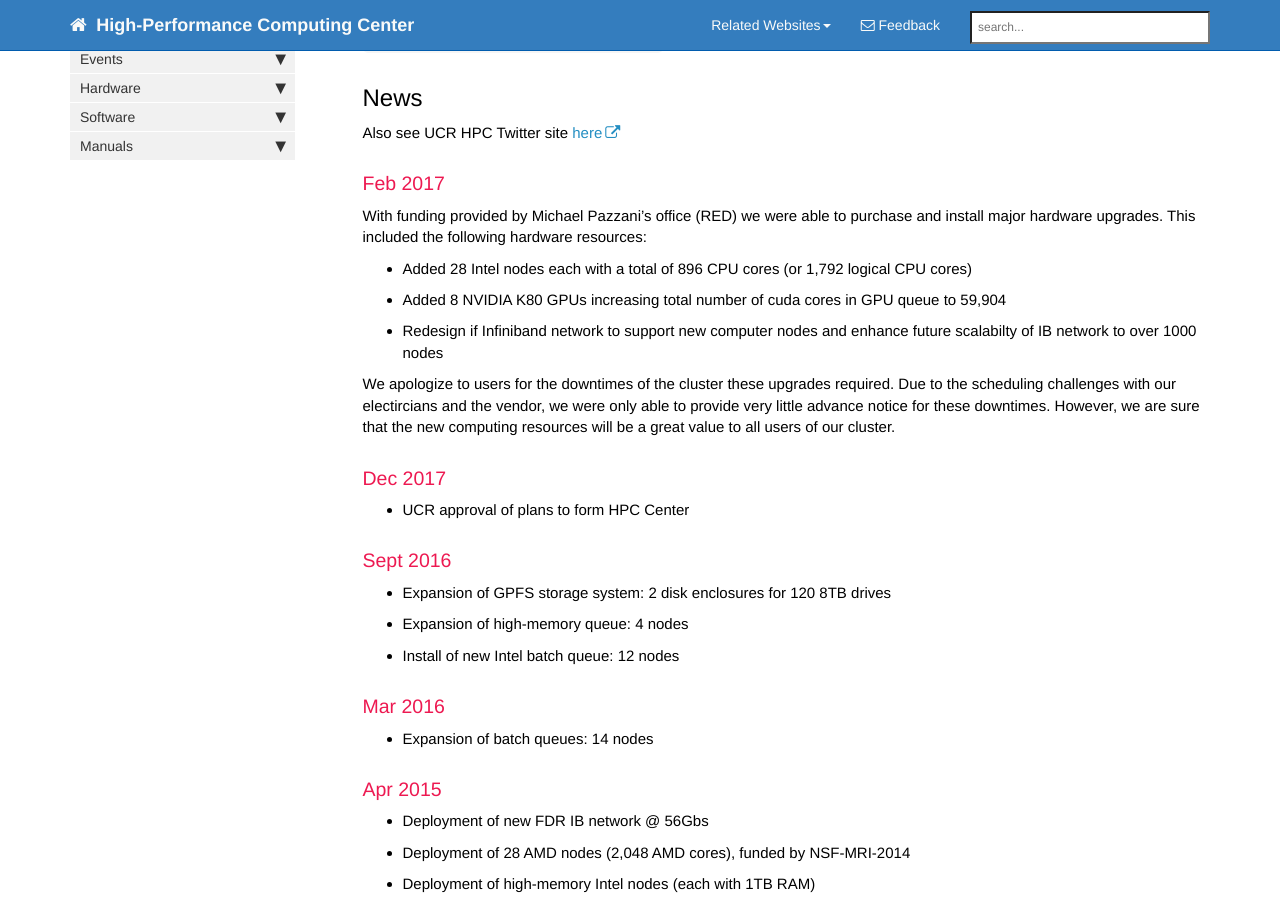
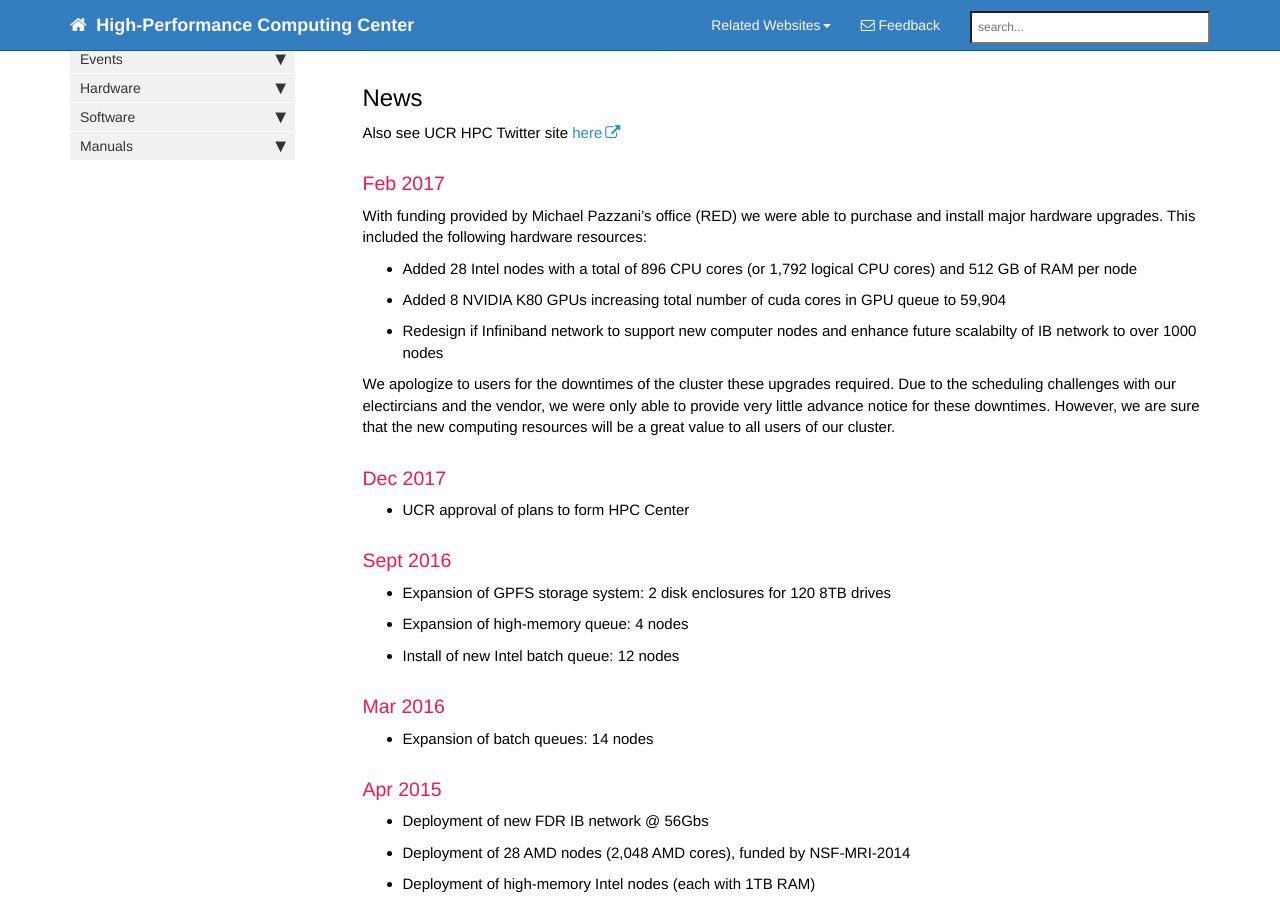
Before and after one commit to tgirke/rcf, a Jekyll site: the page built from news.md, in a window 1280 px wide and 900 px high, scrolled down 319 px. Built offline with Jekyll 4.4.1, drawn with Linux system fonts in a browser that asks for light colours; nearby versions of some CDN libraries; comment, search, counter and statistics services are not loaded.

Commit message:
content edits

```diff
--- a/news.md
+++ b/news.md
@@ -11,7 +11,7 @@ Also see UCR HPC Twitter site [here](https://twitter.com/UCR_HPCC)
 
 With funding provided by Michael Pazzani's office (RED) we were able to purchase and install major hardware upgrades. This included the following hardware resources:
 
-* Added 28 Intel nodes each with a total of 896 CPU cores (or 1,792 logical CPU cores)
+* Added 28 Intel nodes with a total of 896 CPU cores (or 1,792 logical CPU cores) and 512 GB of RAM per node
 * Added 8 NVIDIA K80 GPUs increasing total number of cuda cores in GPU queue to 59,904
 * Redesign if Infiniband network to support new computer nodes and enhance future scalabilty of IB network to over 1000 nodes
 
```
